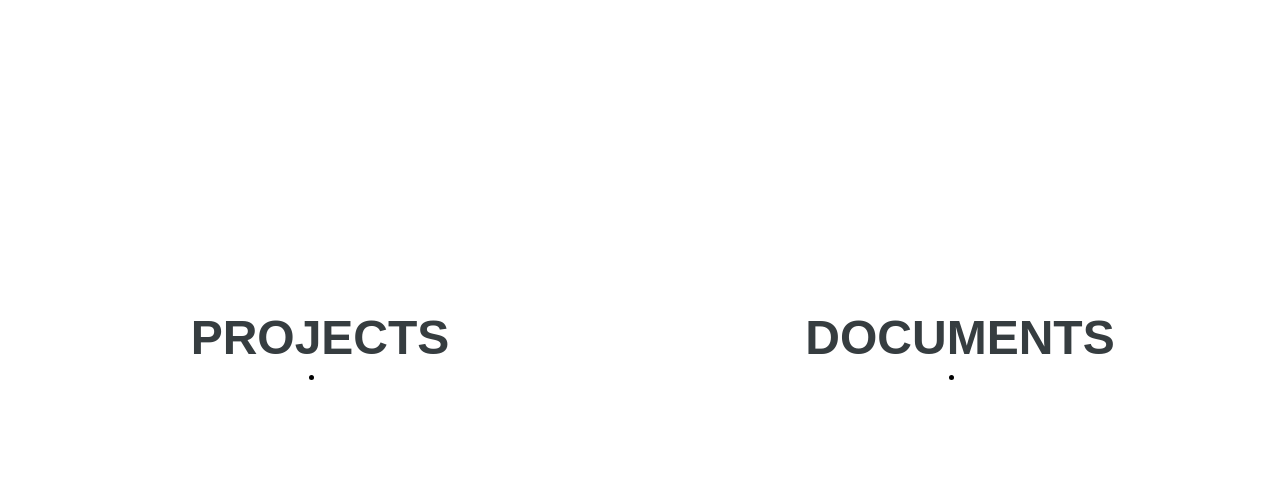
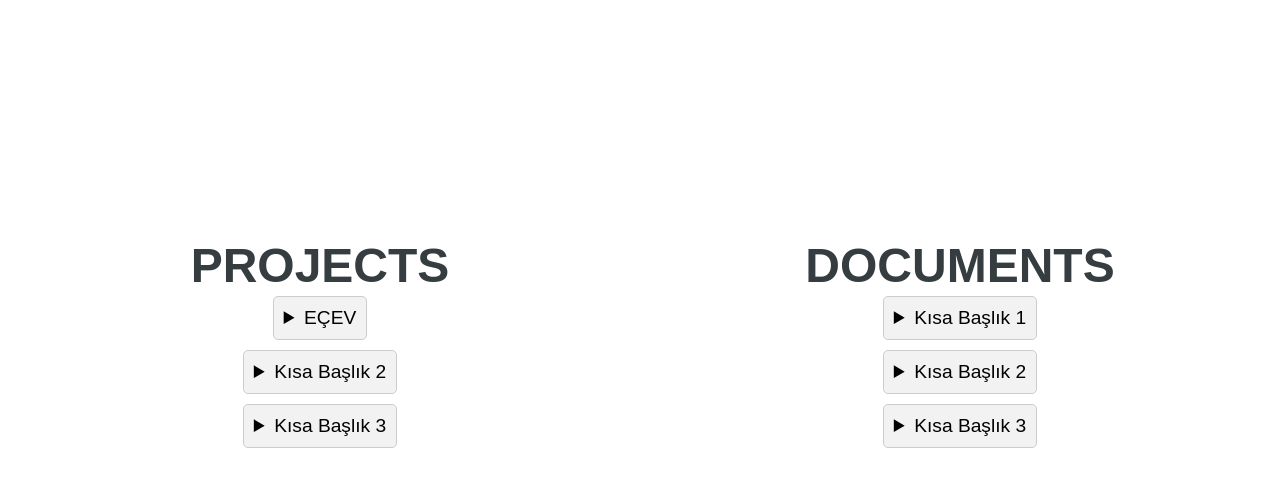
Before and after one commit to imawss/team9021.com, a plain HTML site: page documents.html in a window 1280 px wide. Shown: the part 82-568 px from the top of the page. Drawn offline with Linux system fonts and the light colour scheme; a web font is replaced by a local one.

Commit message:
detail summary

```diff
--- a/documents.html
+++ b/documents.html
@@ -21,6 +21,32 @@
 
         .column-content h2{
             text-transform: uppercase;
+        }
+
+        details {
+            margin-bottom: 10px;
+            font-family: Arial, sans-serif;
+        }
+
+        summary {
+            font-size: 1.2em;
+            cursor: pointer;
+            background-color: #f2f2f2;
+            padding: 10px;
+            border-radius: 5px;
+            border: 1px solid #ccc;
+        }
+
+        details[open] summary {
+            background-color: #d9d9d9;
+        }
+
+        details p {
+            margin: 10px;
+            padding: 10px;
+            background-color: #fafafa;
+            border: 1px solid #e0e0e0;
+            border-radius: 5px;
         }
     </style>
 </head>
@@ -49,17 +75,42 @@
         <div class="column" id="left-column">
             <div class="column-content">
                 <h2>Projects</h2>
-                <div class="card-li">
-                    <li class="project-li"></li>
-                </div>
+
+                <details>
+                    <summary>EÇEV</summary>
+                    <p>Our project that aims to provide equal opportunity in education to children between the ages of 5-13 who have difficult access to education and to provide them with various types of board games and chess training in the workshops we have opened within EÇEV.
+                    </p>
+                </details>
+
+                <details>
+                    <summary>Kısa Başlık 2</summary>
+                    <p>Bu, ikinci başlığın açıklamasıdır. Tıklayınca bu metin açılır.</p>
+                </details>
+
+                <details>
+                    <summary>Kısa Başlık 3</summary>
+                    <p>Bu, üçüncü başlığın açıklamasıdır. Tıklayınca bu metin açılır.</p>
+                </details>
             </div>
         </div>
         <div class="column" id="right-column">
             <div class="column-content">
                 <h2>Documents</h2>
-                <div class="card-li">
-                    <li class="doc-li"></li>
-                </div>
+
+                <details>
+                    <summary>Kısa Başlık 1</summary>
+                    <p>Bu, birinci başlığın açıklamasıdır. Tıklayınca bu metin açılır.</p>
+                </details>
+
+                <details>
+                    <summary>Kısa Başlık 2</summary>
+                    <p>Bu, ikinci başlığın açıklamasıdır. Tıklayınca bu metin açılır.</p>
+                </details>
+
+                <details>
+                    <summary>Kısa Başlık 3</summary>
+                    <p>Bu, üçüncü başlığın açıklamasıdır. Tıklayınca bu metin açılır.</p>
+                </details>
             </div>
         </div>
     </div>
```
